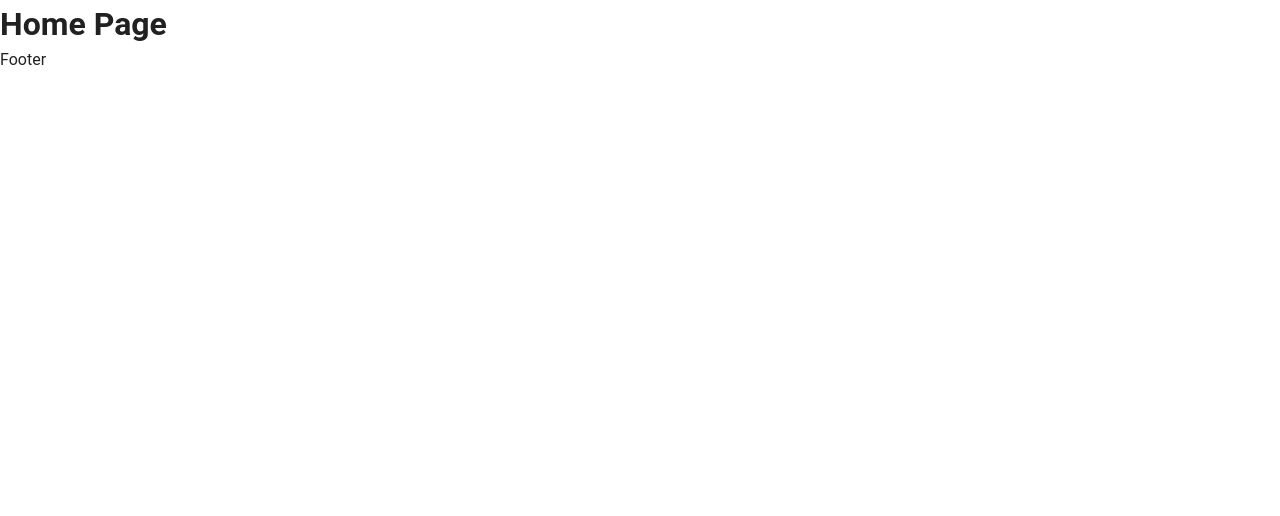
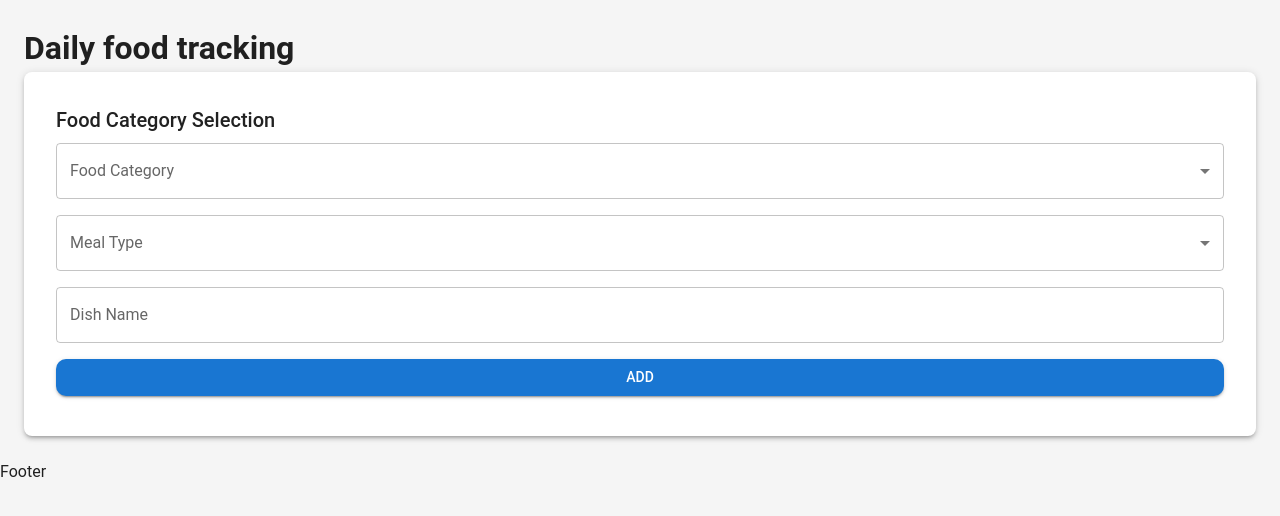
Before and after one commit to MishanyaZh/shape-up, a Next.js app: page / in a window 1280 px wide. Shown: the top 516 px of the page. Built offline with nearby package versions, Linux system fonts and the light colour scheme.

Commit message:
template FoodTrackingCard component and related interface elements for food tracking

```diff
--- a/src/app/page.tsx
+++ b/src/app/page.tsx
@@ -1,8 +1,12 @@
+'use client';
+
+import FoodTrackingCard from '@/components/FoodTrackingCard/FoodTrackingCard';
+
 export default function Home() {
   return (
     <div>
       <main>
-        <h1>Home Page</h1>
+        <FoodTrackingCard />
       </main>
       <footer>
         <p>Footer</p>
--- /dev/null
+++ b/src/components/FoodTrackingCard/FoodTrackingCard.tsx
@@ -0,0 +1,43 @@
+'use client';
+
+import { useState } from 'react';
+import Box from '@mui/material/Box';
+import Card from '@/components/ui/Card';
+import Select from '@/components/ui/Select';
+import Input from '@/components/ui/Input';
+import Button from '@/components/ui/Button';
+import { foodCategories, mealTypes } from '@/data/foodCategories';
+
+export default function FoodTrackingCard() {
+  const [foodCategory, setFoodCategory] = useState('');
+  const [mealType, setMealType] = useState('');
+  return (
+    <Box sx={{ p: 3 }}>
+      <h1>Daily food tracking</h1>
+
+      <Card title="Food Category Selection">
+        <Box sx={{ display: 'flex', flexDirection: 'column', gap: 2 }}>
+          <Select
+            label="Food Category"
+            options={foodCategories}
+            value={foodCategory}
+            onChange={setFoodCategory}
+          />
+
+          <Select
+            label="Meal Type"
+            options={mealTypes}
+            value={mealType}
+            onChange={setMealType}
+          />
+
+          <Input label="Dish Name" placeholder="Enter dish name" fullWidth />
+
+          <Button variant="contained" color="primary">
+            Add
+          </Button>
+        </Box>
+      </Card>
+    </Box>
+  );
+}
--- a/src/components/ui/Button.tsx
+++ b/src/components/ui/Button.tsx
@@ -1,6 +1,5 @@
-import Button from '@mui/material/Button';
-import { ButtonProps } from '@mui/material/Button';
+import MuiButton, { ButtonProps } from '@mui/material/Button';
 
-export default function CustomButton(props: ButtonProps) {
-  return <Button variant="contained" color="primary" {...props} />;
+export default function Button(props: ButtonProps) {
+  return <MuiButton {...props} />;
 }
--- /dev/null
+++ b/src/components/ui/Card.tsx
@@ -0,0 +1,23 @@
+'use client';
+
+import MuiCard from '@mui/material/Card';
+import CardContent from '@mui/material/CardContent';
+import Typography from '@mui/material/Typography';
+import { CardProps } from '@mui/material/Card';
+
+interface CustomCardProps extends CardProps {
+  title: string;
+}
+
+export default function Card({ title, children, ...props }: CustomCardProps) {
+  return (
+    <MuiCard sx={{ p: 2, borderRadius: 2, boxShadow: 3 }} {...props}>
+      <CardContent>
+        <Typography variant="h6" gutterBottom>
+          {title}
+        </Typography>
+        {children}
+      </CardContent>
+    </MuiCard>
+  );
+}
--- a/src/components/ui/Input.tsx
+++ b/src/components/ui/Input.tsx
@@ -1,6 +1,6 @@
 import TextField from '@mui/material/TextField';
 import { TextFieldProps } from '@mui/material/TextField';
 
-export default function CustomInput(props: TextFieldProps) {
-  return <TextField variant="outlined" color="primary" {...props} />;
+export default function Input(props: TextFieldProps) {
+  return <TextField {...props} />;
 }
--- /dev/null
+++ b/src/components/ui/Select.tsx
@@ -0,0 +1,55 @@
+'use client';
+
+import MuiSelect, {
+  SelectProps,
+  SelectChangeEvent,
+} from '@mui/material/Select';
+import MenuItem from '@mui/material/MenuItem';
+import FormControl from '@mui/material/FormControl';
+import InputLabel from '@mui/material/InputLabel';
+
+export interface SelectOption {
+  value: string;
+  label: string;
+}
+
+interface CustomSelectProps extends Omit<SelectProps, 'onChange'> {
+  options: SelectOption[];
+  label?: string;
+  onChange?: (value: string) => void;
+}
+
+export default function Select({
+  options,
+  label,
+  onChange,
+  value,
+  ...props
+}: CustomSelectProps) {
+  const labelId = `${label?.toLowerCase().replace(/\s+/g, '-')}-label`;
+
+  const handleChange = (event: SelectChangeEvent<unknown>) => {
+    if (onChange) {
+      onChange(event.target.value as string);
+    }
+  };
+
+  return (
+    <FormControl fullWidth>
+      {label && <InputLabel id={labelId}>{label}</InputLabel>}
+      <MuiSelect
+        labelId={labelId}
+        label={label}
+        value={value}
+        onChange={handleChange}
+        {...props}
+      >
+        {options.map((option) => (
+          <MenuItem key={option.value} value={option.value}>
+            {option.label}
+          </MenuItem>
+        ))}
+      </MuiSelect>
+    </FormControl>
+  );
+}
--- /dev/null
+++ b/src/data/foodCategories.ts
@@ -0,0 +1,19 @@
+import { SelectOption } from '../components/ui/Select';
+
+export const foodCategories: SelectOption[] = [
+  { value: 'proteins', label: 'Proteins' },
+  { value: 'carbs', label: 'Carbs' },
+  { value: 'vegetables', label: 'Vegetables' },
+  { value: 'fruits', label: 'Fruits' },
+  { value: 'fats', label: 'Fats' },
+  { value: 'dairy', label: 'Dairy' },
+  { value: 'nuts', label: 'Nuts and Seeds' },
+  { value: 'any', label: 'Any' },
+];
+
+export const mealTypes: SelectOption[] = [
+  { value: 'breakfast', label: 'Breakfast' },
+  { value: 'lunch', label: 'Lunch' },
+  { value: 'dinner', label: 'Dinner' },
+  { value: 'snack', label: 'Snack' },
+];
--- a/src/styles/theme.ts
+++ b/src/styles/theme.ts
@@ -1,17 +1,34 @@
 import { createTheme } from '@mui/material/styles';
+
+const primaryMain = '#1976d2';
+const secondaryMain = '#ff4081';
+const backgroundDefault = '#f5f5f5';
 
 const theme = createTheme({
   palette: {
     primary: {
-      main: '#4caf50',
+      main: primaryMain,
     },
     secondary: {
-      main: '#ff9800',
+      main: secondaryMain,
+    },
+    background: {
+      default: backgroundDefault,
     },
   },
   typography: {
     fontFamily: 'Roboto, Arial, sans-serif',
   },
+  components: {
+    MuiButton: {
+      styleOverrides: {
+        root: {
+          borderRadius: '10px',
+          textTransform: 'uppercase',
+        },
+      },
+    },
+  },
 });
 
 export default theme;
```
